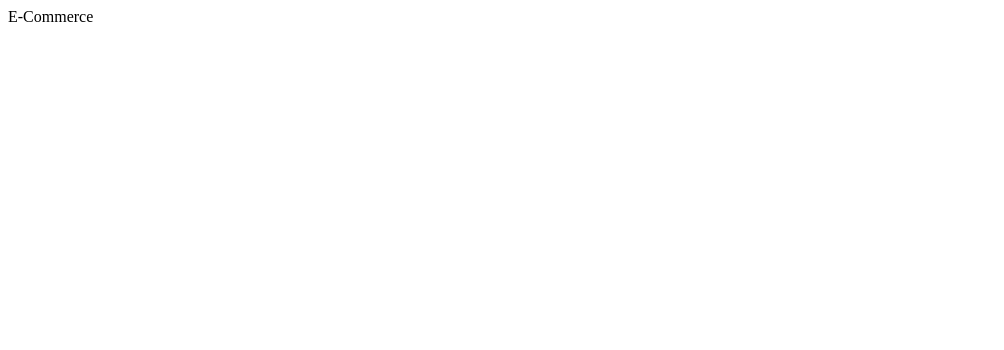
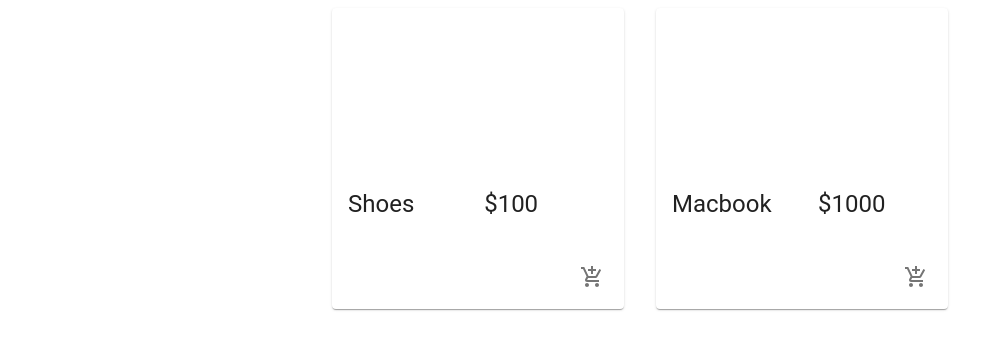
Before and after one commit to dannychrist/e-commerce-mini-project, a React (Create React App) app: page / in a window 1280 px wide. Shown: the top 350 px of the page, without its empty margins (0-1004 px from the left). Built offline with nearby package versions, Linux system fonts and the light colour scheme.

Commit message:
new changes

```diff
--- a/src/App.js
+++ b/src/App.js
@@ -1,8 +1,9 @@
 import React from 'react';
+import Products from './components/Products/Products';
 
 function App() {
   return <div>
-    E-Commerce
+    <Products />
   </div>;
 }
 
--- a/src/components/Products/Product/styles.js
+++ b/src/components/Products/Product/styles.js
@@ -2,6 +2,18 @@
 
 export default makeStyles(() => ({
   root: {
-    maxWidth: '100%'
-  }
-}))
+    maxWidth: '100%',
+  },
+  media: {
+    height: 0,
+    paddingTop: '56.25%' //16:9
+  },
+  cardActions: {
+    display: 'flex',
+    justifyContent: 'flex-end',
+  },
+  cardContent: {
+    display: 'flex',
+    justifyContent: 'space-between',
+  },
+}));
--- a/src/components/Products/Products.js
+++ b/src/components/Products/Products.js
@@ -1,5 +1,5 @@
 import React from 'react';
-import Grid from '@material-ui/core';
+import { Grid } from '@material-ui/core';
 
 import Product from './Product/Product';
 
```
